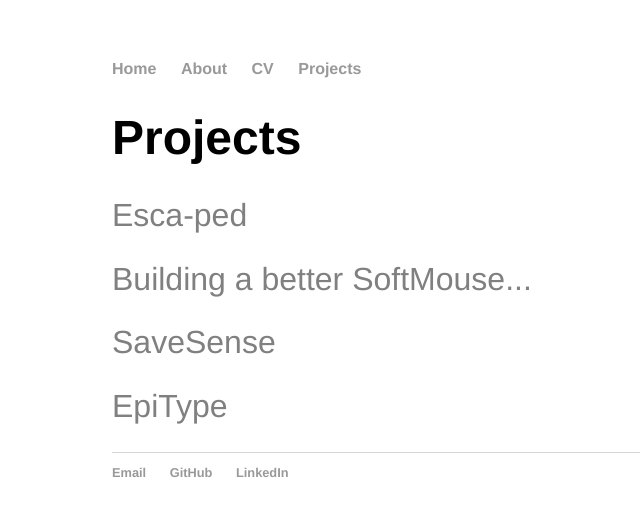
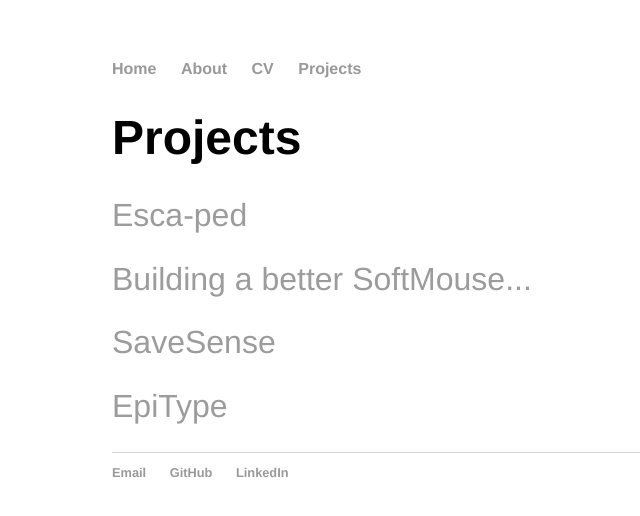
Before and after one commit to wangk5/wangk5.github.io, a Jekyll site: the page built from projects.html, in a window 1280 px wide. Shown: the top 516 px of the page, without its empty margins (80-720 px from the left). Built offline with Jekyll 4.4.1, drawn with Linux system fonts in a browser that asks for light colours.

Commit message:
Update main.css

```diff
--- a/css/main.css
+++ b/css/main.css
@@ -27,7 +27,7 @@ h2 {
     font-size: 2em;
     font-family: 'Helvetica', 'Serif';
     font-weight: 400;
-    color: gray;
+    color: #9D9C9C;
 }
 p {
     font-size: 1.5em;
```
